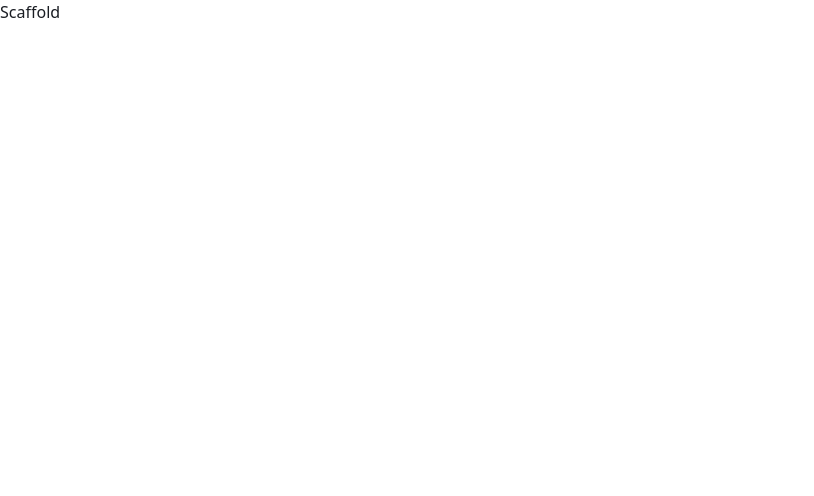
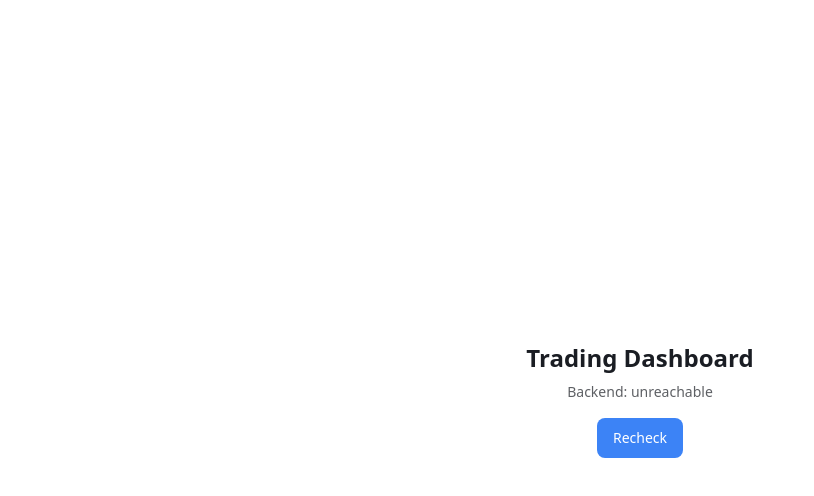
Before and after one commit to josephhungkk/trading-dashboard, a React (Vite) app in the folder frontend/: page / in a window 1280 px wide. Shown: the top 496 px of the page, without its empty margins (0-814 px from the left). Built offline with nearby package versions, Linux system fonts and the light colour scheme; no server answers.

Commit message:
feat(frontend): App smoke UI fetching /health
App.tsx fetches getHealth() on mount and renders Backend: <status>. App.test.tsx covers ok and unreachable paths via fetch stub. Title updated to 'Trading Dashboard'.

```diff
--- a/frontend/index.html
+++ b/frontend/index.html
@@ -4,7 +4,7 @@
     <meta charset="UTF-8" />
     <link rel="icon" type="image/svg+xml" href="/favicon.svg" />
     <meta name="viewport" content="width=device-width, initial-scale=1.0" />
-    <title>frontend</title>
+    <title>Trading Dashboard</title>
   </head>
   <body>
     <div id="root"></div>
--- a/frontend/src/App.tsx
+++ b/frontend/src/App.tsx
@@ -1,3 +1,26 @@
-export default function App() {
-  return <div>Scaffold</div>;
+import { useEffect, useState } from 'react';
+import type { JSX } from 'react';
+import { Button } from '@/components/primitives/Button';
+import { getHealth } from '@/services/api';
+
+export default function App(): JSX.Element {
+  const [status, setStatus] = useState<string>('…');
+
+  useEffect(() => {
+    getHealth()
+      .then((r) => setStatus(r.status))
+      .catch(() => setStatus('unreachable'));
+  }, []);
+
+  return (
+    <main className="grid min-h-screen place-items-center p-6">
+      <div className="text-center">
+        <h1 className="text-2xl font-bold">Trading Dashboard</h1>
+        <p className="mt-2 text-sm opacity-70">Backend: {status}</p>
+        <Button className="mt-4" onClick={() => location.reload()}>
+          Recheck
+        </Button>
+      </div>
+    </main>
+  );
 }
```
Also changed, not shown: 1 other file (tests, documents, lock files or other folders).
